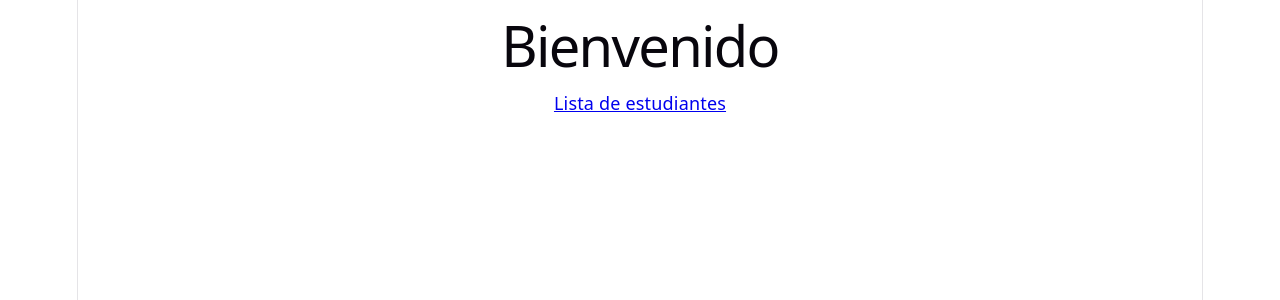
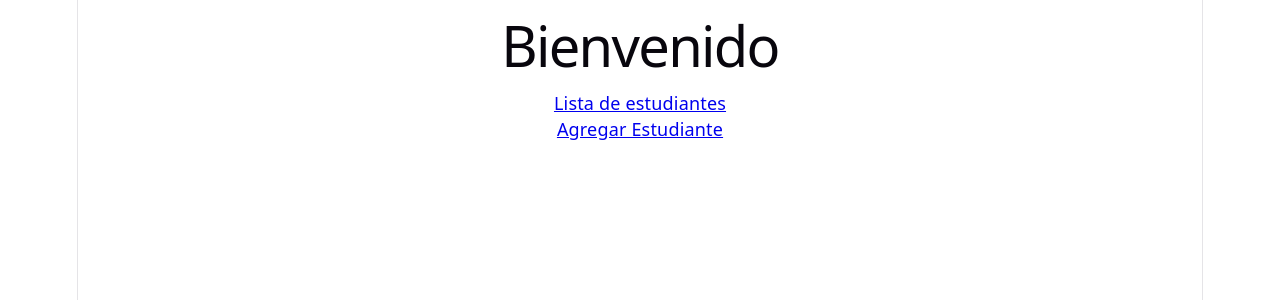
Before and after one commit to angelch1595-glitch/Webs2026, a React (Vite) app in the folder 2025_04_05_react/react/: page /home in a window 1280 px wide. Shown: the top 300 px of the page. Built offline with nearby package versions, Linux system fonts and the light colour scheme.

Commit message:
agregandoUnLinkNuevo

```diff
--- a/2025_04_05_react/react/src/pages/HomePage.jsx
+++ b/2025_04_05_react/react/src/pages/HomePage.jsx
@@ -1,10 +1,16 @@
-import {Link} from "react-router-dom"
-const HomePage=()=>{
-    return(
-<div>
-    <h1>Bienvenido</h1>
-    <Link to="/estudiantes">Lista de estudiantes</Link>
-</div>
-    )
-}
-export default HomePage
+import { Link } from "react-router-dom";
+const HomePage = () => {
+  return (
+    <div>
+      <h1>Bienvenido</h1>
+      <div>
+        <Link to="/estudiantes">Lista de estudiantes</Link>
+      </div>
+      <div>
+        {" "}
+        <Link to="/nuevo">Agregar Estudiante</Link>
+      </div>
+    </div>
+  );
+};
+export default HomePage;
```
